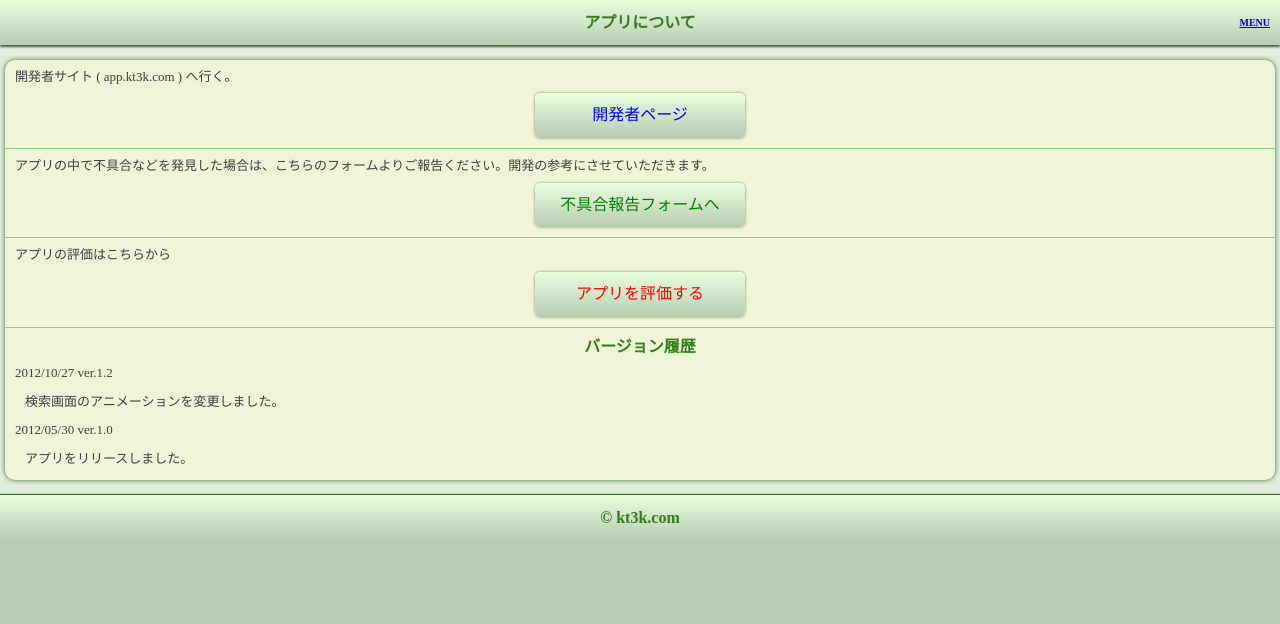
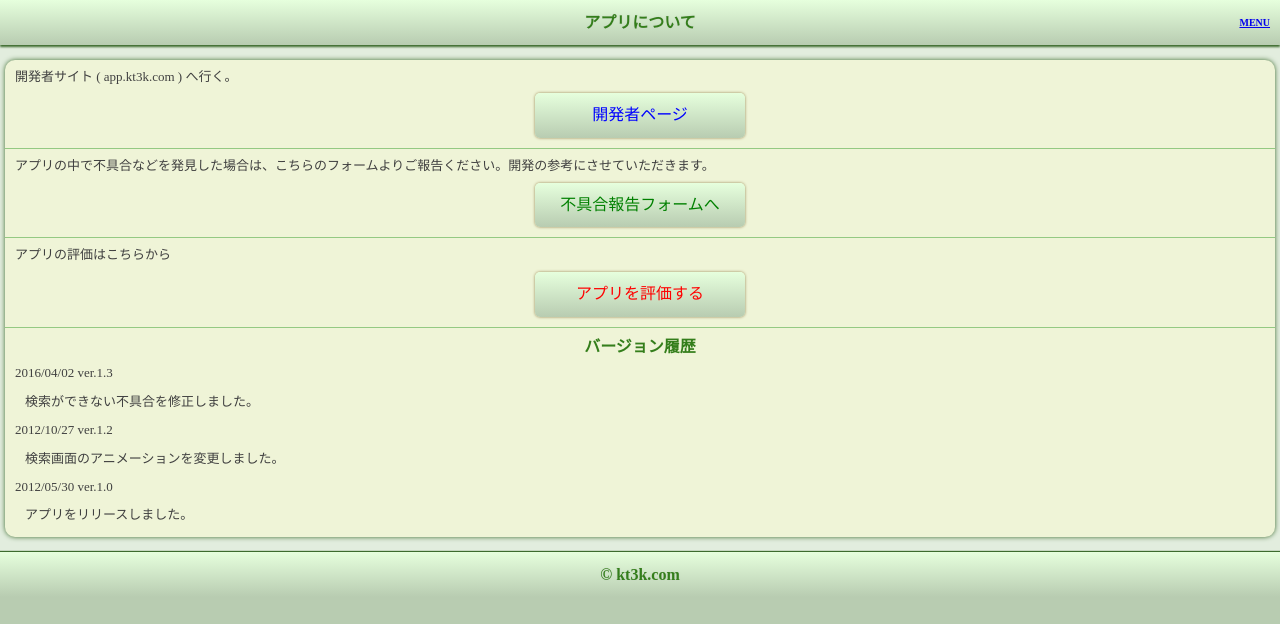
Before and after one commit to kt3k/com.kt3k.app.hw, a plain HTML site: page assets/about.html in a window 1280 px wide. Drawn offline with Linux system fonts and the light colour scheme.

Commit message:
Update history

```diff
--- a/assets/about.html
+++ b/assets/about.html
@@ -221,9 +221,12 @@ $(function() {
           <div style="text-align: center;" class="history">
             <h4>バージョン履歴</h4>
             <ul>
-              <li class="annotation">2012/10/27 ver.1.2
-                <div>検索画面のアニメーションを変更しました。</div>
-              </li>
+                <li class="annotation">2016/04/02 ver.1.3
+                  <div>検索ができない不具合を修正しました。</div>
+                </li>
+                <li class="annotation">2012/10/27 ver.1.2
+                  <div>検索画面のアニメーションを変更しました。</div>
+                </li>
               <li class="annotation">2012/05/30 ver.1.0
                 <div>アプリをリリースしました。</div>
               </li>
```
